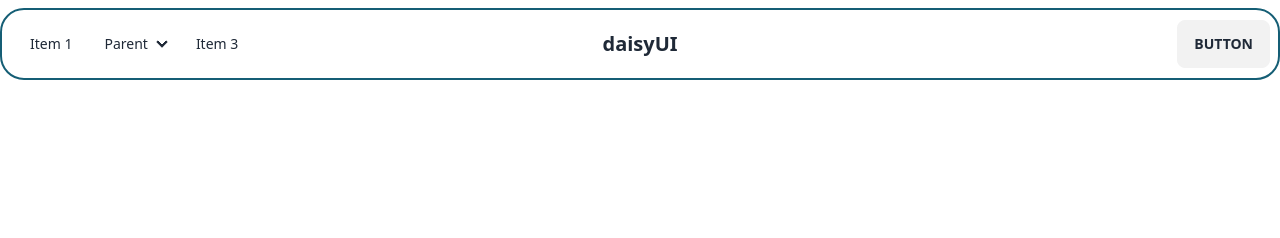
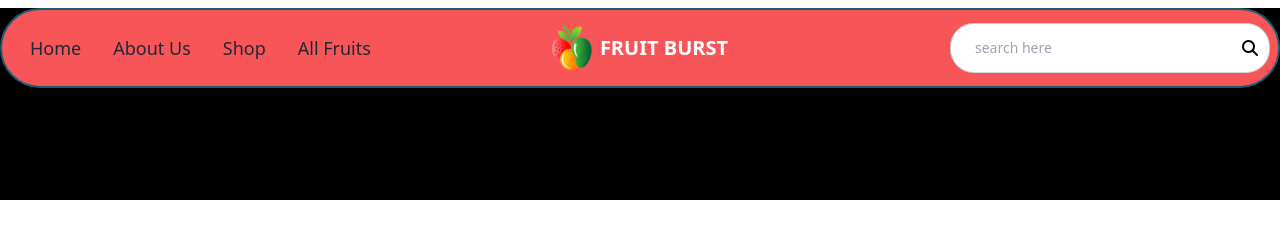
Before and after one commit to Akazad20/fruit-brust-project, a plain HTML site: page index.html in a window 1280 px wide. Drawn offline with nearby package versions, Linux system fonts and the light colour scheme.

Commit message:
navber add

```diff
--- a/css/style.css
+++ b/css/style.css
@@ -6,3 +6,6 @@
 .font-lato{
     font-family: 'Lato', sans-serif;
 }
+.navbar{
+    border-radius:50px;
+}
--- a/index.html
+++ b/index.html
@@ -16,47 +16,38 @@
     <!-- font icons cdn -->
     <link rel="stylesheet" href="https://cdnjs.cloudflare.com/ajax/libs/font-awesome/6.4.0/css/all.min.css" integrity="sha512-iecdLmaskl7CVkqkXNQ/ZH/XLlvWZOJyj7Yy7tcenmpD1ypASozpmT/E0iPtmFIB46ZmdtAc9eNBvH0H/ZpiBw==" crossorigin="anonymous" referrerpolicy="no-referrer" />
 </head>
-<body>
+<body class="bg-black h-48">
     <header class="container mx-auto">
-      <nav class="my-2">
-        <div class="navbar bg-base-100 border-2 border-cyan-800 rounded-3xl">
+      <nav class="my-2 ">
+        <div class="navbar bg-base-100 border-2 bg-[#F85559] border-cyan-800 ">
             <div class="navbar-start">
+
+              <div class="navbar-center hidden lg:flex">
+                <ul class="menu  menu-horizontal px-1 text-lg">
+                  <li class="capitalize"><a>Home</a></li>
+                  <li class="capitalize" ><a>About Us</a></li>
+                  <li class="capitalize"><a>Shop</a></li>
+                  <li class="capitalize"><a>All Fruits</a></li>
+                </ul>
+              </div>
               <div class="dropdown">
                 <label tabindex="0" class="btn btn-ghost lg:hidden">
                   <svg xmlns="http://www.w3.org/2000/svg" class="h-5 w-5" fill="none" viewBox="0 0 24 24" stroke="currentColor"><path stroke-linecap="round" stroke-linejoin="round" stroke-width="2" d="M4 6h16M4 12h8m-8 6h16" /></svg>
                 </label>
                 <ul tabindex="0" class="menu menu-sm dropdown-content mt-3 z-[1] p-2 shadow bg-base-100 rounded-box w-52">
-                  <li><a>Item 1</a></li>
-                  <li>
-                    <a>Parent</a>
-                    <ul class="p-2">
-                      <li><a>Submenu 1</a></li>
-                      <li><a>Submenu 2</a></li>
-                    </ul>
-                  </li>
-                  <li><a>Item 3</a></li>
-                </ul>
-              </div>
-              <div class="navbar-center hidden lg:flex">
-                <ul class="menu menu-horizontal px-1">
-                  <li><a>Item 1</a></li>
-                  <li tabindex="0">
-                    <details>
-                      <summary>Parent</summary>
-                      <ul class="p-2">
-                        <li><a>Submenu 1</a></li>
-                        <li><a>Submenu 2</a></li>
-                      </ul>
-                    </details>
-                  </li>
-                  <li><a>Item 3</a></li>
+                    <li class="capitalize"><a>Home</a></li>
+                    <li class="capitalize" ><a>About Us</a></li>
+                    <li class="capitalize"><a>Shop</a></li>
+                    <li class="capitalize "><a>All Fruits</a></li>
                 </ul>
               </div>
             </div>
-            <a class="btn btn-ghost normal-case text-xl">daisyUI</a>
-            <div class="navbar-end">
-              <a class="btn">Button</a>
+            <a class="text-white btn bg-transparent border-none items-center text-xl"><img src="./images/logo.png" alt="" class="w-10">Fruit Burst</a>
+            <div class="navbar-end relative ">
+                <input type="text" placeholder="search here" class="input input-bordered input-sm w-full p-6 rounded-3xl max-w-xs" />
+                <i class="fa-solid fa-magnifying-glass absolute right-3 text-black "></i>
             </div>
+
           </div>
       </nav>
     </header>
```
